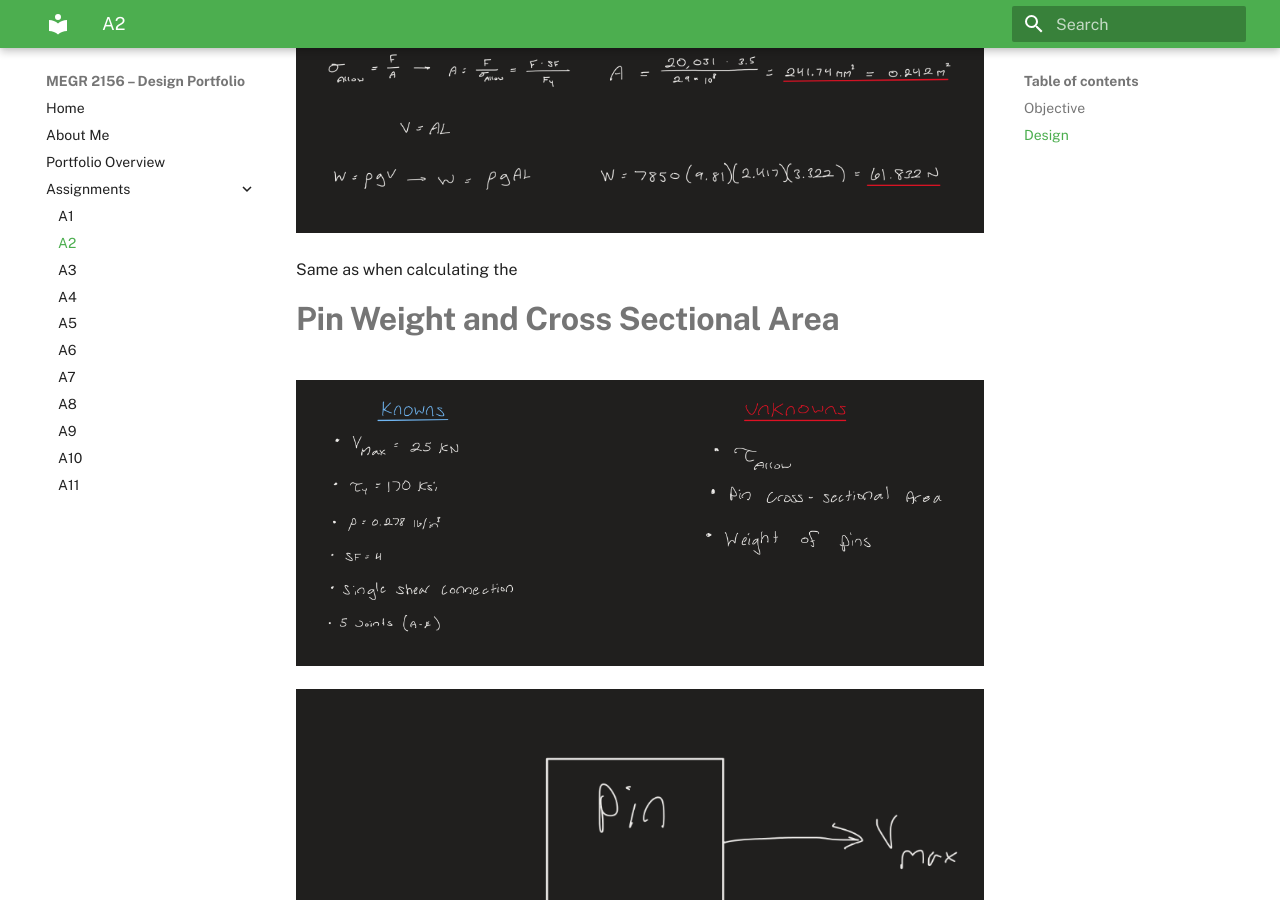
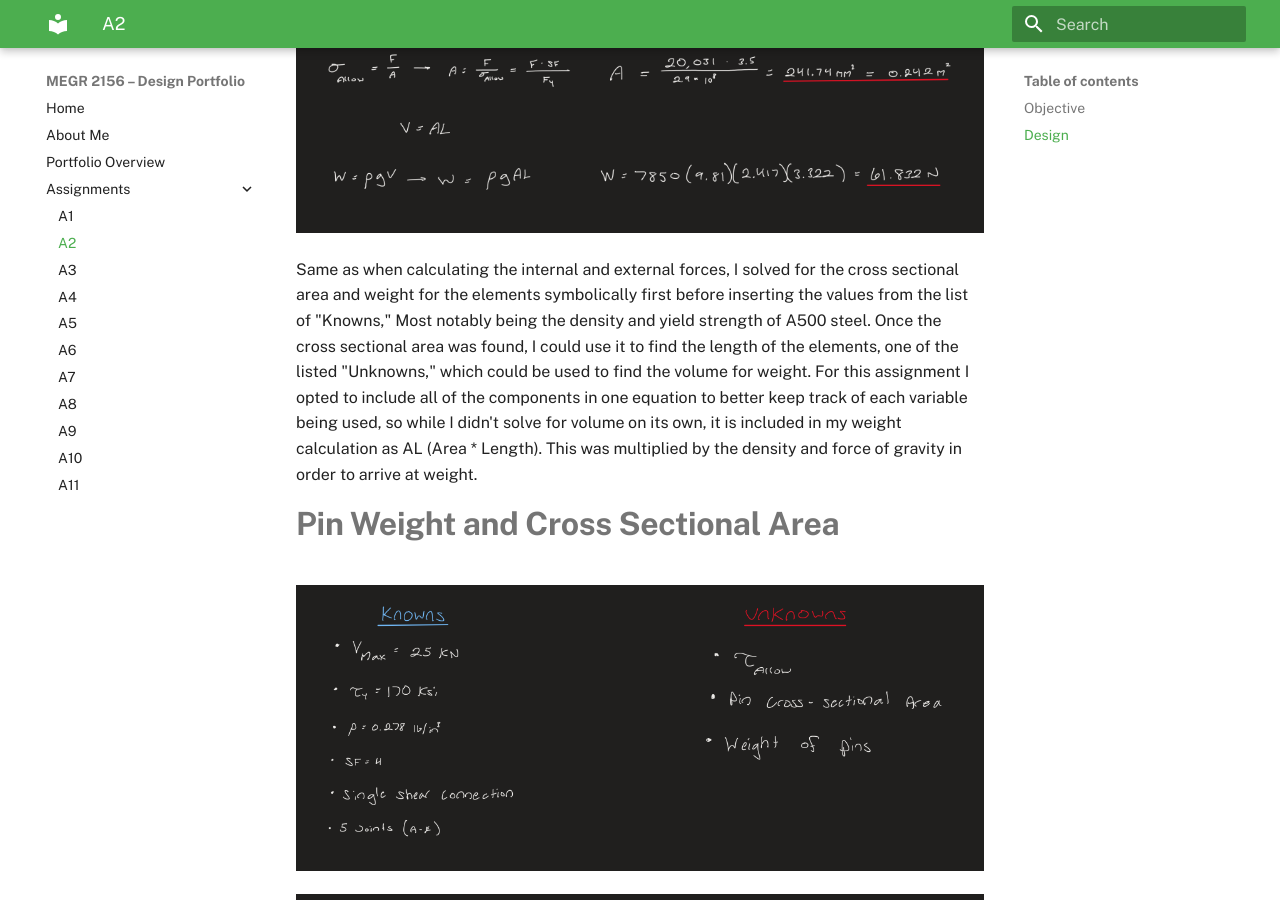
Before and after one commit to Jmswanchara/megr2156-portfolio, an MkDocs documentation site: the page built from docs/assignments/A02/index.md, in a window 1280 px wide and 900 px high, scrolled down 3174 px. Built offline with MkDocs 1.6.1 and Material for MkDocs 9.7.7, drawn with Linux system fonts in a browser that asks for light colours.

Commit message:
Refine explanation of cross sectional area calculations
Clarified the explanation of calculating cross sectional area and weight for truss elements, including details on using density and yield strength of A500 steel.

```diff
--- a/docs/assignments/A02/index.md
+++ b/docs/assignments/A02/index.md
@@ -36,7 +36,7 @@ The first thing I did while preparing to find the necessary cross sectional area
 
 ![Element A and W](Element_A_and_W.png)
 
-Same as when calculating the
+Same as when calculating the internal and external forces, I solved for the cross sectional area and weight for the elements symbolically first before inserting the values from the list of "Knowns," Most notably being the density and yield strength of A500 steel.  Once the cross sectional area was found, I could use it to find the length of the elements, one of the listed "Unknowns," which could be used to find the volume for weight.  For this assignment I opted to include all of the components in one equation to better keep track of each variable being used, so while I didn't solve for volume on its own, it is included in my weight calculation as AL (Area * Length).  This was multiplied by the density and force of gravity in order to arrive at weight.
 
 # **Pin Weight and Cross Sectional Area**
 
```
